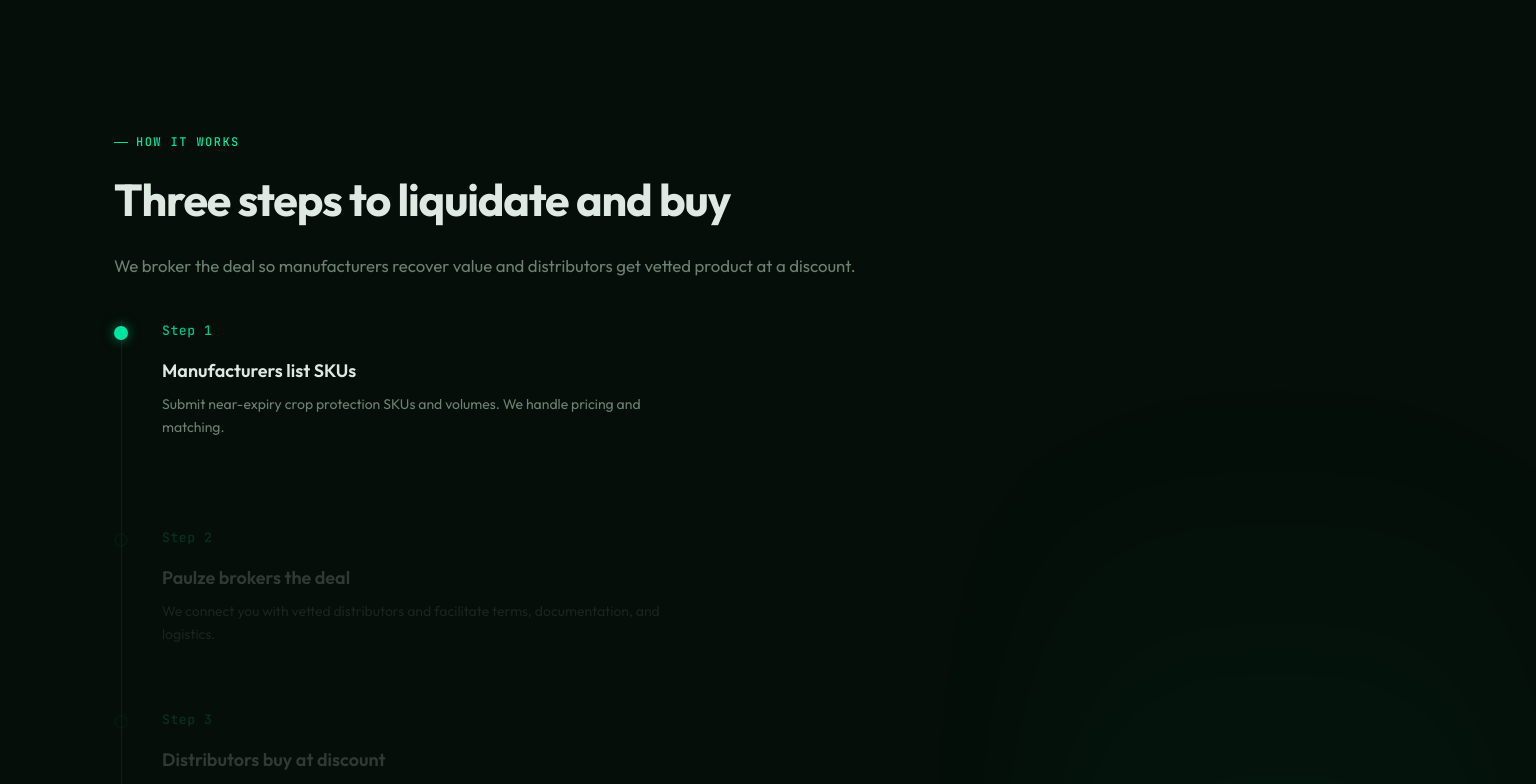
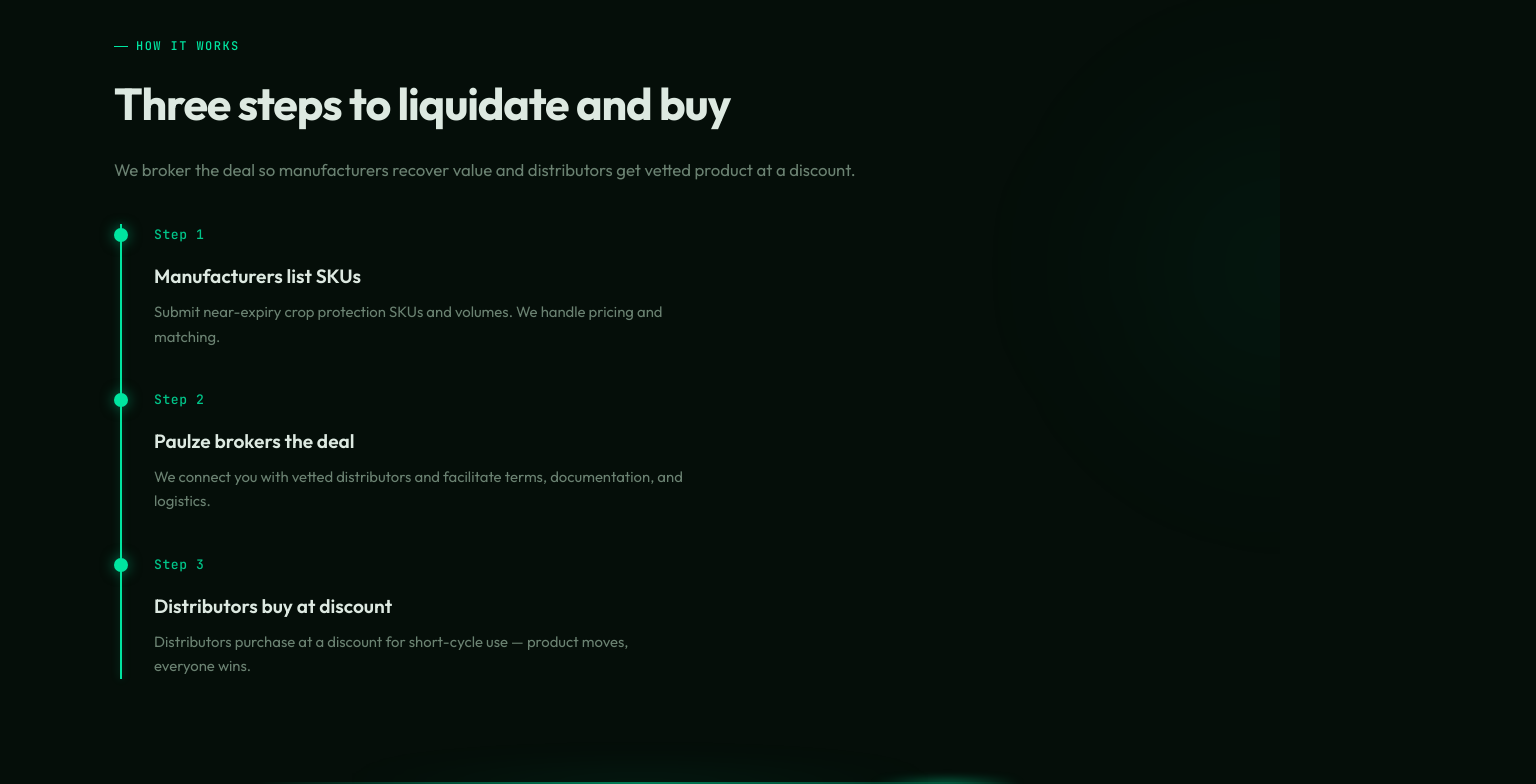
Before and after one commit to paulze-ai/website, a React (Vite) app: page / in a window 1280 px wide. Shown: the part 1840-2624 px from the top of the page, 1536 px wide, since content can reach past the window. Built offline with nearby package versions, Linux system fonts and the light colour scheme.

Commit message:
fixed animation to not stick, progress bar laggy, 4B and typerwriter text to be greenish now, and the problem button is no longer highlighted when not on it

```diff
--- a/src/paulze.css
+++ b/src/paulze.css
@@ -87,11 +87,13 @@ body {
   top: 0;
   left: 0;
   height: 2px;
+  width: 100%;
   background: linear-gradient(90deg, var(--accent), #00D4FF);
   z-index: 9998;
   pointer-events: none;
-  transition: width 0.05s linear;
   box-shadow: 0 0 8px rgba(0, 229, 160, 0.4);
+  transform-origin: left;
+  will-change: transform;
 }
 
 /* ─── Scroll Reveal ───────────────────────────────────────────────────────── */
@@ -370,7 +372,7 @@ body {
   display: flex;
   align-items: center;
   gap: 1.5rem;
-  padding: 0.5rem 0.5rem 0.5rem 1rem;
+  padding: 0.5rem 1.25rem 0.5rem 1rem;
   background: rgba(8, 18, 12, 0.65);
   backdrop-filter: blur(20px) saturate(1.4);
   -webkit-backdrop-filter: blur(20px) saturate(1.4);
@@ -397,6 +399,17 @@ body {
   text-decoration: none;
   color: inherit;
   flex-shrink: 0;
+  border-radius: 8px;
+  padding: 4px 6px;
+  transition: background 0.2s, transform 0.1s, box-shadow 0.2s;
+}
+.floating-nav-pill .logo-link:hover {
+  background: rgba(0, 229, 160, 0.08);
+  box-shadow: 0 0 12px rgba(0, 229, 160, 0.12);
+}
+.floating-nav-pill .logo-link:active {
+  transform: scale(0.95);
+  background: rgba(0, 229, 160, 0.14);
 }
 .floating-nav-pill .logo-img {
   height: 32px;
@@ -439,7 +452,7 @@ body {
 .nav-cta {
   display: inline-flex;
   align-items: center;
-  padding: 0.45rem 1.1rem;
+  padding: 0.35rem 0.9rem;
   background: var(--accent);
   color: var(--bg);
   font-family: 'Outfit', sans-serif;
@@ -703,9 +716,9 @@ body {
 .hero h1 span {
   background: linear-gradient(
     90deg,
-    #00E5A0 0%, #00D4FF 40%,
-    rgba(255,255,255,0.9) 50%,
-    #00D4FF 60%, #00E5A0 100%
+    #00E5A0 0%, #4DFFB8 40%,
+    rgba(220,255,240,0.95) 50%,
+    #4DFFB8 60%, #00E5A0 100%
   );
   background-size: 200% 100%;
   -webkit-background-clip: text;
@@ -822,7 +835,7 @@ section { padding: 6.5rem 0; }
   font-weight: 800;
   letter-spacing: -0.05em;
   line-height: 1;
-  background: linear-gradient(135deg, #00E5A0 0%, #00D4FF 50%, #00E5A0 100%);
+  background: linear-gradient(135deg, #00E5A0 0%, #b0ffe0 50%, #00E5A0 100%);
   -webkit-background-clip: text;
   -webkit-text-fill-color: transparent;
   background-clip: text;
@@ -932,7 +945,85 @@ section { padding: 6.5rem 0; }
 
 
 
-/* ─── How It Works ────────────────────────────────────────────────────────── */
+/* ─── How It Works — Timeline ─────────────────────────────────────────────── */
+
+.hiw-timeline {
+  position: relative;
+  padding-left: 2.5rem;
+  margin-top: 2.5rem;
+  max-width: 36rem;
+}
+
+.hiw-track {
+  position: absolute;
+  left: 6px;
+  top: 0;
+  bottom: 0;
+  width: 2px;
+  background: rgba(0, 229, 160, 0.1);
+}
+
+.hiw-track-fill {
+  position: absolute;
+  left: 6px;
+  top: 0;
+  width: 2px;
+  background: var(--accent);
+  transition: height 0.2s ease-out;
+  box-shadow: 0 0 8px rgba(0, 229, 160, 0.3);
+}
+
+.hiw-step {
+  position: relative;
+  padding-bottom: 2.5rem;
+}
+.hiw-step:last-child {
+  padding-bottom: 0;
+}
+
+.hiw-dot {
+  position: absolute;
+  left: -2.5rem;
+  top: 0.25rem;
+  width: 14px;
+  height: 14px;
+  border-radius: 50%;
+  border: 2px solid rgba(0, 229, 160, 0.2);
+  background: transparent;
+  transition: all 0.2s ease-out;
+}
+
+.hiw-dot-active {
+  border-color: var(--accent);
+  background: var(--accent);
+  box-shadow: 0 0 14px rgba(0, 229, 160, 0.5);
+  transition: all 0.55s cubic-bezier(0.16, 1, 0.3, 1);
+}
+
+.hiw-step-content h3 {
+  font-size: 1.2rem;
+  font-weight: 600;
+  margin: 0 0 0.5rem;
+  color: var(--text);
+}
+
+.hiw-step-content p {
+  color: var(--text-muted);
+  font-size: 0.93rem;
+  margin: 0;
+  line-height: 1.65;
+}
+
+@media (max-width: 640px) {
+  .hiw-timeline {
+    padding-left: 2rem;
+  }
+  .hiw-dot {
+    left: -2rem;
+  }
+}
+
+/* ─── How It Works — Grid (unused, kept for reference) ────────────────────── */
 
 .steps {
   display: grid;
--- a/src/paulze.tsx
+++ b/src/paulze.tsx
@@ -433,10 +433,11 @@ const STEPS = [
 
 export default function Paulze() {
   const statRef = useRef<HTMLSpanElement>(null);
-  const scrollContainerRef = useRef<HTMLDivElement>(null);
-  const [activeStep, setActiveStep] = useState(0);
-  const [scrollProgress, setScrollProgress] = useState(0);
   const [activeSection, setActiveSection] = useState('');
+  const [activeStep, setActiveStep] = useState(-1);
+  const [stepDirection, setStepDirection] = useState<'down' | 'up'>('down');
+  const prevStepRef = useRef(-1);
+  const progressBarRef = useRef<HTMLDivElement>(null);
   const [pageProgress, setPageProgress] = useState(0);
   const [menuOpen, setMenuOpen] = useState(false);
 
@@ -528,7 +529,10 @@ export default function Paulze() {
         header.classList.remove('scrolled');
       }
       const docHeight = document.documentElement.scrollHeight - window.innerHeight;
-      setPageProgress(docHeight > 0 ? (sy / docHeight) * 100 : 0);
+      const progress = docHeight > 0 ? sy / docHeight : 0;
+      if (progressBarRef.current) {
+        progressBarRef.current.style.transform = `scaleX(${progress})`;
+      }
 
       // Parallax — only apply while hero is in view
       if (sy < window.innerHeight * 1.5) {
@@ -550,14 +554,45 @@ export default function Paulze() {
     return () => io.disconnect();
   }, []);
 
+  // Step timeline observer — light up dots/line as steps scroll into view
+  useEffect(() => {
+    const stepEls = document.querySelectorAll<HTMLElement>('.hiw-step');
+    const visibleSteps = new Set<number>();
+    const io = new IntersectionObserver(
+      entries => {
+        for (const e of entries) {
+          const idx = Number(e.target.getAttribute('data-step'));
+          if (e.isIntersecting) visibleSteps.add(idx);
+          else visibleSteps.delete(idx);
+        }
+        const next = visibleSteps.size > 0 ? Math.max(...visibleSteps) : -1;
+        if (next < prevStepRef.current) setStepDirection('up');
+        else if (next > prevStepRef.current) setStepDirection('down');
+        prevStepRef.current = next;
+        setActiveStep(next);
+      },
+      { threshold: 0.4 },
+    );
+    stepEls.forEach(el => io.observe(el));
+    return () => io.disconnect();
+  }, []);
+
   // Scrollspy for floating nav
   useEffect(() => {
     const ids = ['problem', 'how-it-works', 'benefits', 'co-founders', 'contact'];
+    const visibleSections = new Set<string>();
     const io = new IntersectionObserver(
       entries => {
         for (const e of entries) {
-          if (e.isIntersecting) setActiveSection(e.target.id);
+          if (e.isIntersecting) {
+            visibleSections.add(e.target.id);
+          } else {
+            visibleSections.delete(e.target.id);
+          }
         }
+        // Pick the first visible section in document order, or clear if none visible
+        const current = ids.find(id => visibleSections.has(id));
+        setActiveSection(current ?? '');
       },
       { threshold: 0.3 },
     );
@@ -568,26 +603,11 @@ export default function Paulze() {
     return () => io.disconnect();
   }, []);
 
-  // Sticky scroll tracking for "How It Works"
-  useEffect(() => {
-    function onScroll() {
-      const container = scrollContainerRef.current;
-      if (!container) return;
-      const rect = container.getBoundingClientRect();
-      const scrollable = container.offsetHeight - window.innerHeight;
-      if (scrollable <= 0) return;
-      const progress = Math.max(0, Math.min(1, -rect.top / scrollable));
-      setScrollProgress(progress * 100);
-      setActiveStep(Math.min(2, Math.floor(progress * 3)));
-    }
-    window.addEventListener('scroll', onScroll, { passive: true });
-    return () => window.removeEventListener('scroll', onScroll);
-  }, []);
 
   return (
     <>
       <div className="grain" aria-hidden="true" />
-      <div className="scroll-progress-bar" style={{ width: `${pageProgress}%` }} aria-hidden="true" />
+      <div ref={progressBarRef} className="scroll-progress-bar" style={{ transform: 'scaleX(0)' }} aria-hidden="true" />
 
       {/* Floating scrollspy nav */}
       <nav className="scroll-nav" aria-label="Page sections">
@@ -741,65 +761,39 @@ export default function Paulze() {
           <div className="section-divider-glow" />
         </div>
 
-        {/* ── Sticky Scroll: How It Works (desktop) ── */}
-        <section id="how-it-works" className="relative hidden md:block">
+        {/* ── How It Works ── */}
+        <section id="how-it-works" className="relative overflow-hidden">
           <div className="pointer-events-none absolute -right-[20%] top-[10%] h-[60%] w-[40%] rounded-full bg-[radial-gradient(circle,rgba(0,229,160,0.05)_0%,transparent_70%)] blur-3xl" aria-hidden="true" />
-          <div ref={scrollContainerRef} className="relative min-h-[300vh]">
-            <div className="sticky top-0 flex min-h-screen items-center overflow-hidden py-24">
-              <div className="container">
-                <p className="section-label">How It Works</p>
-                <h2 className="section-title mb-4">Three steps to liquidate and buy</h2>
-                <p className="section-subtitle mb-12">
-                  We broker the deal so manufacturers recover value and distributors get vetted product at a discount.
-                </p>
-
-                <div className="relative pl-12">
-                  {/* Track */}
-                  <div className="absolute left-[7px] top-0 h-full w-px bg-[rgba(0,229,160,0.1)]" />
-                  {/* Active fill */}
-                  <div
-                    className="absolute left-[7px] top-0 w-px bg-[var(--accent)]"
-                    style={{ height: `${scrollProgress}%`, transition: 'height 0.1s ease-out' }}
-                  />
-
-                  {STEPS.map((step, i) => (
-                    <div
-                      key={i}
-                      className={`relative mb-16 last:mb-0 transition-all duration-500 ${
-                        activeStep >= i ? 'translate-y-0 opacity-100' : 'translate-y-6 opacity-20'
-                      }`}
-                    >
-                      {/* Dot */}
-                      <div className={`absolute -left-12 top-1.5 h-3.5 w-3.5 rounded-full border-2 transition-all duration-300 ${
-                        activeStep >= i
-                          ? 'border-[var(--accent)] bg-[var(--accent)] shadow-[0_0_12px_rgba(0,229,160,0.5)]'
-                          : 'border-[rgba(0,229,160,0.2)] bg-transparent'
-                      }`} />
-                      <div className="step-num">{step.num}</div>
-                      <h3 className="text-lg font-semibold text-[var(--text)] mb-2">{step.title}</h3>
-                      <p className="text-[var(--text-muted)] text-sm leading-relaxed max-w-lg">{step.desc}</p>
-                    </div>
-                  ))}
-                </div>
-              </div>
-            </div>
-          </div>
-        </section>
-
-        {/* ── Mobile fallback: How It Works ── */}
-        <section className="relative overflow-hidden md:hidden">
-          <div className="container py-16">
+          <div className="container py-24">
             <p className="section-label reveal">How It Works</p>
             <h2 className="section-title reveal">Three steps to liquidate and buy</h2>
             <p className="section-subtitle reveal">
               We broker the deal so manufacturers recover value and distributors get vetted product at a discount.
             </p>
-            <div className="flex flex-col gap-6">
+
+            <div className="hiw-timeline">
+              {/* Track background */}
+              <div className="hiw-track" />
+              {/* Active fill */}
+              <div className="hiw-track-fill" style={{
+                height: activeStep >= 0 ? `${((activeStep + 1) / STEPS.length) * 100}%` : '0%',
+                transitionDuration: stepDirection === 'down' ? '0.6s' : '0.2s',
+              }} />
+
               {STEPS.map((step, i) => (
-                <div key={i} className="step tilt-card reveal" style={{ '--d': `${i * 0.12}s` } as React.CSSProperties}>
-                  <div className="step-num">{step.num}</div>
-                  <h3>{step.title}</h3>
-                  <p>{step.desc}</p>
+                <div
+                  key={i}
+                  data-step={i}
+                  className={`hiw-step ${activeStep >= i ? 'step-lit' : ''}`}
+                  style={{ '--d': `${i * 0.12}s` } as React.CSSProperties}
+                >
+                  {/* Dot */}
+                  <div className={`hiw-dot ${activeStep >= i ? 'hiw-dot-active' : ''}`} />
+                  <div className="hiw-step-content">
+                    <div className="step-num">{step.num}</div>
+                    <h3>{step.title}</h3>
+                    <p>{step.desc}</p>
+                  </div>
                 </div>
               ))}
             </div>
```
